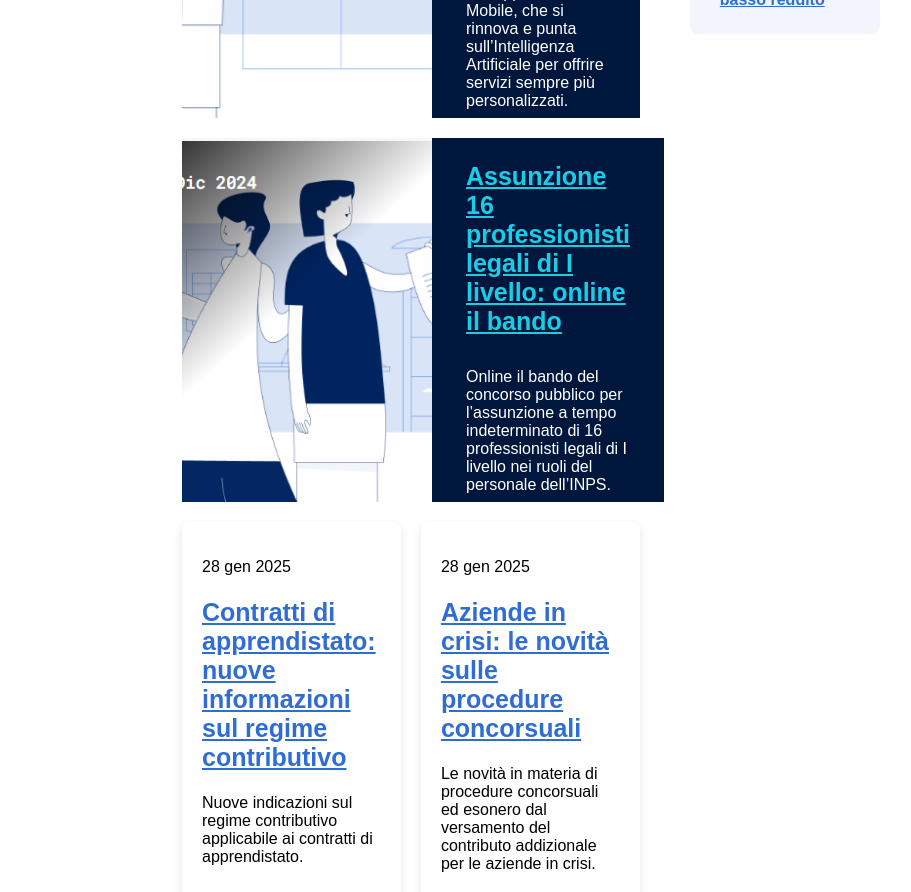
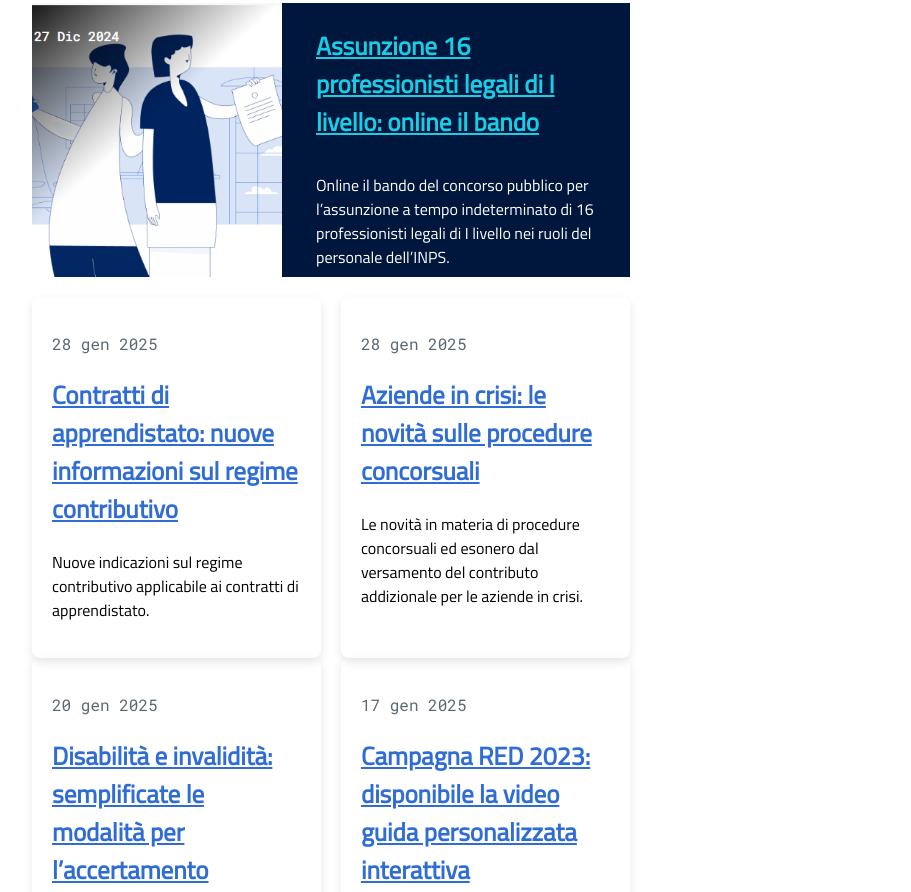
Before and after one commit to Ramblezd/inps, a plain HTML site: page index.html in a window 1280 px wide. Shown: the part 1225-2117 px from the top of the page, without its empty margins (156-1067 px from the left). Drawn offline with Linux system fonts and the light colour scheme.

Commit message:
Update page

```diff
--- a/style.css
+++ b/style.css
@@ -1,4 +1,8 @@
 /* Generale - Impostazioni comuni */
+body{
+  font-family: titillium Web;
+  font-weight: bold;
+}
 .page {
   display: flex;
   flex: 1;
@@ -102,8 +106,8 @@
     flex-direction: row;
     justify-content: space-between;
     margin-top: 50px;
-    margin-left: 250px;
-    margin-right: 250px;
+    margin-left: 100px;
+    margin-right: 100px;
     padding-left: 55px;
     padding-right: 55px;
   }
@@ -192,6 +196,7 @@
 }
 
 .subcard1 {
+  font-weight: normal;
   font-size: 16px;
   color: #ffffff;
   padding: 0 34px 8px;
@@ -239,7 +244,16 @@
   justify-content: flex-start;
   height: 100%;
 }
+.subcard2{
+  font-weight: normal;
+}
+.card-data{
+  font-family: Roboto Mono;
+  color: #5B6772;
+  font-weight: normal;
+  font-size: 16px;
 
+}
 .card-img img {
   width: 100%;
   height: 100%;
@@ -273,10 +287,6 @@
 }
 .menu-container {
   margin-bottom: 20px;
-}
-body {
-  font-family: Arial, sans-serif;
-  background-color: white;
 }
 .header-container {
   display: flex;
@@ -455,8 +465,8 @@ body {
   position: absolute;
   top: 50px;
   left: -150px;
-  font-size: 34px;
-  font-weight: bold;
+  font-size: 2.5rem;
+  font-weight: 900;
   z-index: 2;
 }
 
```
